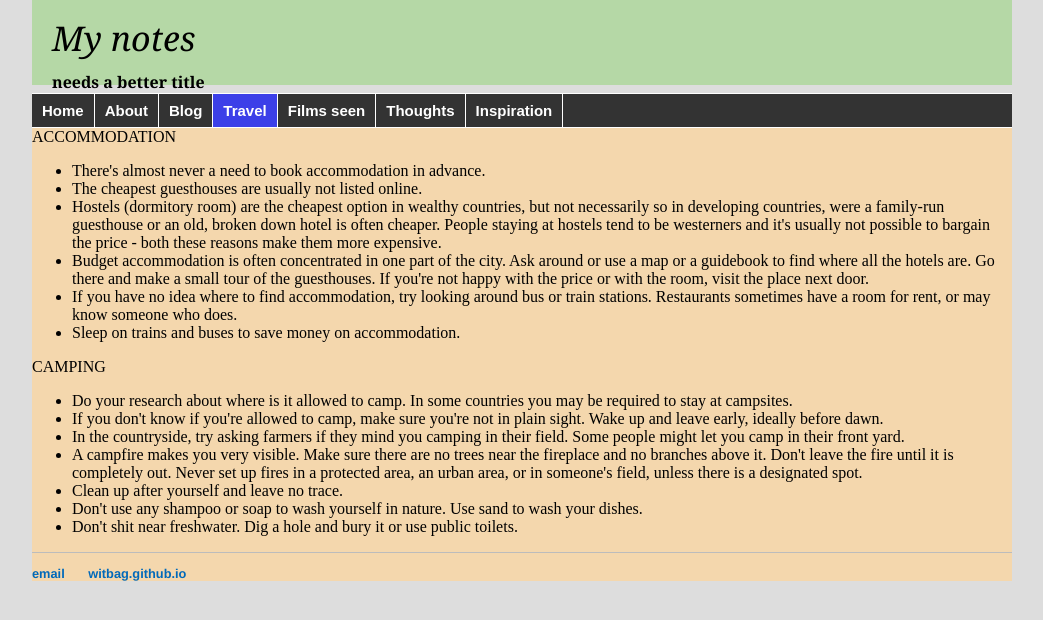
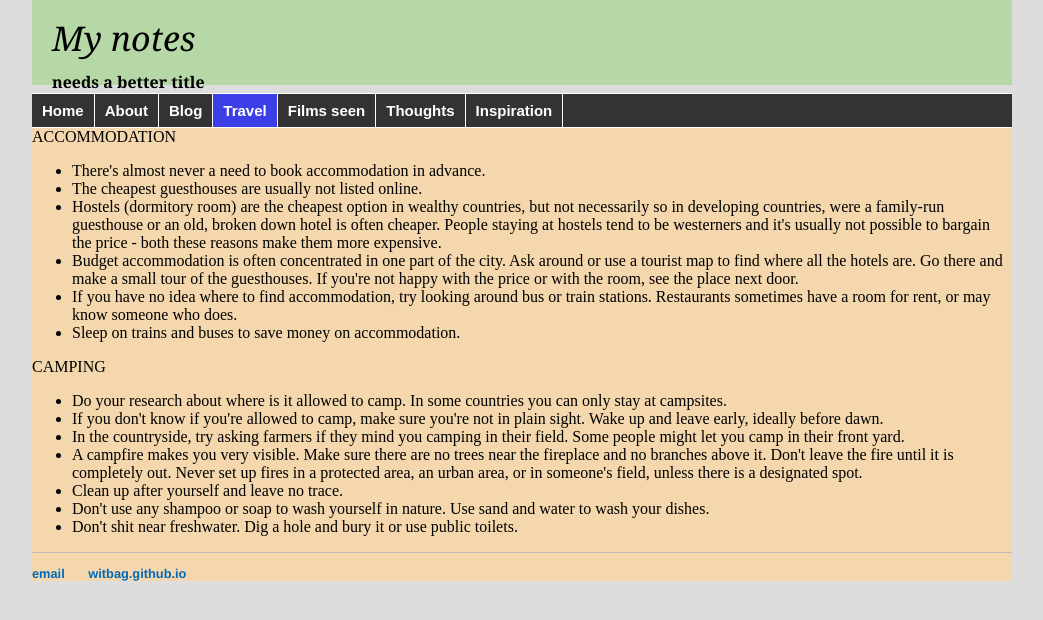
Before and after one commit to witbag/witbag.github.io, a Jekyll site: the page built from travel/accommodation.html, in a window 1280 px wide. Shown: the top 620 px of the page, without its empty margins (118-1161 px from the left). Built offline with Jekyll 4.4.1, drawn with Linux system fonts in a browser that asks for light colours.

Commit message:
Update accommodation.html

```diff
--- a/travel/accommodation.html
+++ b/travel/accommodation.html
@@ -10,17 +10,17 @@ ACCOMMODATION<br>
 <li>There's almost never a need to book accommodation in advance.<br>
 <li>The cheapest guesthouses are usually not listed online.<br>
 <li>Hostels (dormitory room) are the cheapest option in wealthy countries, but not necessarily so in developing countries, were a family-run guesthouse or an old, broken down hotel is often cheaper. People staying at hostels tend to be westerners and it's usually not possible to bargain the price - both these reasons make them more expensive.<br>
-<li>Budget accommodation is often concentrated in one part of the city. Ask around or use a map or a guidebook to find where all the hotels are. Go there and make a small tour of the guesthouses. If you're not happy with the price or with the room, visit the place next door.<br>
+<li>Budget accommodation is often concentrated in one part of the city. Ask around or use a tourist map to find where all the hotels are. Go there and make a small tour of the guesthouses. If you're not happy with the price or with the room, see the place next door.<br>
 <li>If you have no idea where to find accommodation, try looking around bus or train stations. Restaurants sometimes have a room for rent, or may know someone who does.<br>
 <li>Sleep on trains and buses to save money on accommodation.<br>
 </ul>
 CAMPING<br>
 <ul>
-<li>Do your research about where is it allowed to camp. In some countries you may be required to stay at campsites.<br>
+<li>Do your research about where is it allowed to camp. In some countries you can only stay at campsites.<br>
 <li>If you don't know if you're allowed to camp, make sure you're not in plain sight. Wake up and leave early, ideally before dawn.<br>
 <li>In the countryside, try asking farmers if they mind you camping in their field. Some people might let you camp in their front yard.<br>
 <li>A campfire makes you very visible. Make sure there are no trees near the fireplace and no branches above it. Don't leave the fire until it is completely out. Never set up fires in a protected area, an urban area, or in someone's field, unless there is a designated spot.<br>
 <li>Clean up after yourself and leave no trace. <br>
-<li>Don't use any shampoo or soap to wash yourself in nature. Use sand to wash your dishes.<br>
+<li>Don't use any shampoo or soap to wash yourself in nature. Use sand and water to wash your dishes.<br>
 <li>Don't shit near freshwater. Dig a hole and bury it or use public toilets.<br>
 </ul>
```
